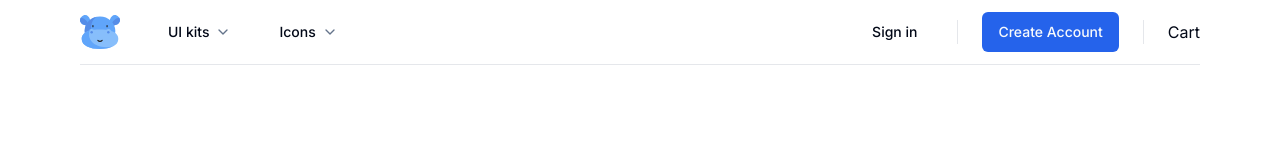
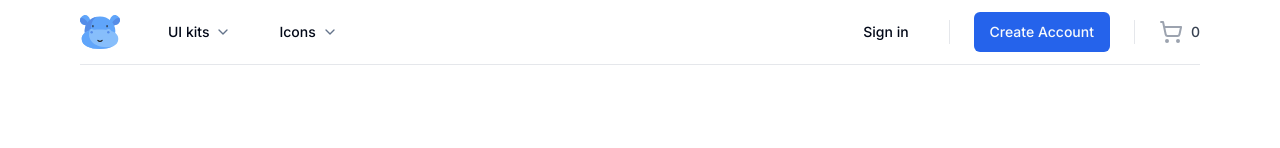
Before and after one commit to SesH-iO/DIGI-HIPPO, a Next.js app: page / in a window 1280 px wide. Shown: the top 148 px of the page. Built offline with nearby package versions, Linux system fonts and the light colour scheme.

Commit message:
Building the cart component for the navbar

```diff
--- a/src/components/Cart.tsx
+++ b/src/components/Cart.tsx
@@ -1,8 +1,25 @@
+"use client";
+
+import {ShoppingCart} from "lucide-react";
+import {Sheet, SheetContent, SheetHeader, SheetTitle, SheetTrigger} from "./ui/sheet";
 
 const Cart = () => {
-  return (
-    <div>Cart</div>
-  )
-}
+	return (
+		<Sheet>
+			<SheetTrigger className="group -m-2 flex items-center p-2">
+				<ShoppingCart
+					aria-hidden="true"
+					className="h-6 2-6 flex-shrink-0 text-gray-400 group-hover:text-gray-500"
+				/>
+				<span className="ml-2 text-sm font-medium text-gray-700 group-hover:text-gray-800">0</span>
+			</SheetTrigger>
+			<SheetContent className="flex w-full flex-col pr-0 sm:max-w-lg">
+				<SheetHeader className="space-y-2.5 pr-6">
+					<SheetTitle>Cart (0)</SheetTitle>
+				</SheetHeader>
+			</SheetContent>
+		</Sheet>
+	);
+};
 
-export default Cart
+export default Cart;
```
